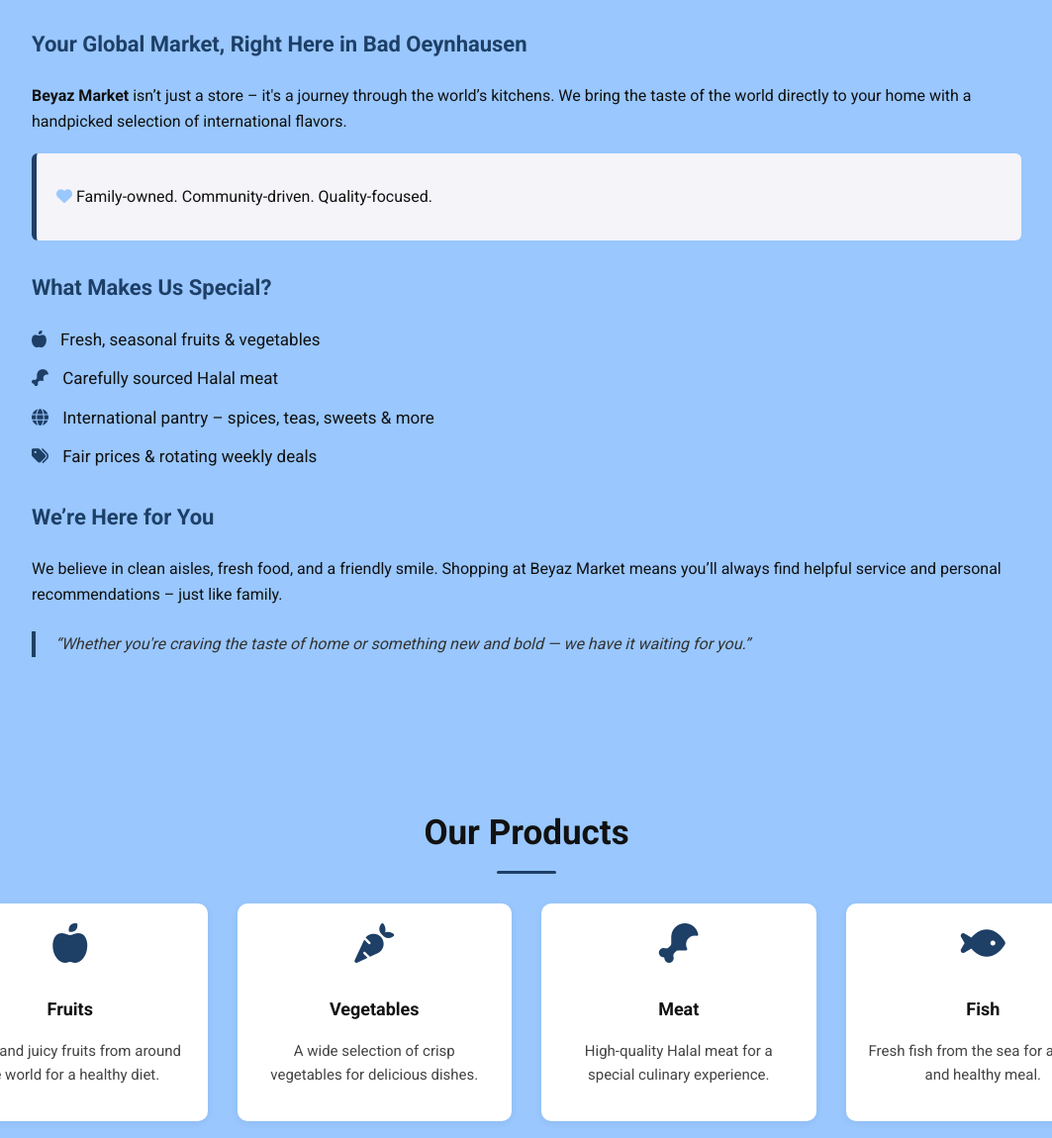
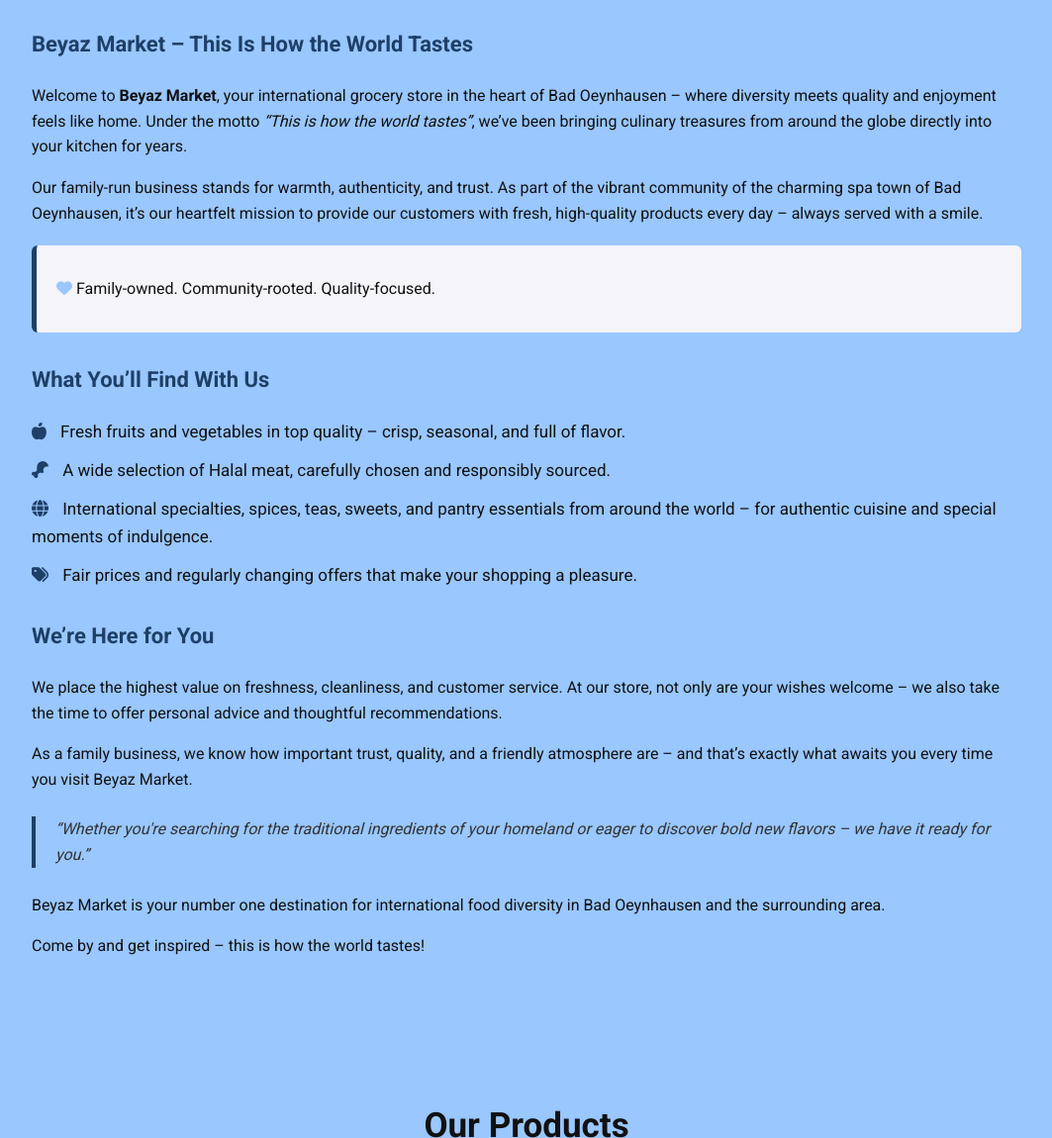
Before and after one commit to rasadli/beyazmarket, a plain HTML site: page index.html in a window 1280 px wide. Shown: the part 937-2087 px from the top of the page at 99% size, without its empty margins (108-1171 px from the left). Drawn offline with Linux system fonts and the light colour scheme.

Commit message:
fixes on website

```diff
--- a/css/style.css
+++ b/css/style.css
@@ -43,7 +43,7 @@ header {
 
 .home {
     height: 86vh;
-    background: url('../images/footer_bg.jpg') no-repeat center center/cover;
+    /* background: url('../images/footer_bg.jpg') no-repeat center center/cover; */
     display: flex;
     align-items: center;
     justify-content: center;
--- a/index.html
+++ b/index.html
@@ -41,34 +41,60 @@
     <section class="about" id="about">
         <h2>About Us</h2>
 
-        <h3>Your Global Market, Right Here in Bad Oeynhausen</h3>
+        <h3>Beyaz Market – This Is How the World Tastes</h3>
         <p>
-            <strong>Beyaz Market</strong> isn’t just a store – it's a journey through the world’s kitchens. We bring the
-            taste of the world directly to your home with a handpicked selection of international flavors.
+            Welcome to <strong>Beyaz Market</strong>, your international grocery store in the heart of Bad Oeynhausen –
+            where diversity meets quality and enjoyment feels like home.
+            Under the motto <em>“This is how the world tastes”</em>, we’ve been bringing culinary treasures from around
+            the globe directly into your kitchen for years.
+        </p>
+
+        <p>
+            Our family-run business stands for warmth, authenticity, and trust. As part of the vibrant community of the
+            charming spa town of Bad Oeynhausen, it’s our heartfelt mission to provide our customers with fresh,
+            high-quality products every day – always served with a smile.
         </p>
 
         <div class="highlight-box">
-            <p><i class="fas fa-heart"></i> Family-owned. Community-driven. Quality-focused.</p>
+            <p><i class="fas fa-heart"></i> Family-owned. Community-rooted. Quality-focused.</p>
         </div>
 
-        <h3>What Makes Us Special?</h3>
+        <h3>What You’ll Find With Us</h3>
         <ul class="icon-list">
-            <li><i class="fas fa-apple-alt"></i> Fresh, seasonal fruits & vegetables</li>
-            <li><i class="fas fa-drumstick-bite"></i> Carefully sourced Halal meat</li>
-            <li><i class="fas fa-globe"></i> International pantry – spices, teas, sweets & more</li>
-            <li><i class="fas fa-tags"></i> Fair prices & rotating weekly deals</li>
+            <li><i class="fas fa-apple-alt"></i> Fresh fruits and vegetables in top quality – crisp, seasonal, and full
+                of flavor.</li>
+            <li><i class="fas fa-drumstick-bite"></i> A wide selection of Halal meat, carefully chosen and responsibly
+                sourced.</li>
+            <li><i class="fas fa-globe"></i> International specialties, spices, teas, sweets, and pantry essentials from
+                around the world – for authentic cuisine and special moments of indulgence.</li>
+            <li><i class="fas fa-tags"></i> Fair prices and regularly changing offers that make your shopping a
+                pleasure.</li>
         </ul>
 
         <h3>We’re Here for You</h3>
         <p>
-            We believe in clean aisles, fresh food, and a friendly smile. Shopping at Beyaz Market means you’ll always
-            find helpful service and personal recommendations – just like family.
+            We place the highest value on freshness, cleanliness, and customer service. At our store, not only are your
+            wishes welcome – we also take the time to offer personal advice and thoughtful recommendations.
+        </p>
+        <p>
+            As a family business, we know how important trust, quality, and a friendly atmosphere are – and that’s
+            exactly what awaits you every time you visit Beyaz Market.
         </p>
 
         <blockquote>
-            “Whether you're craving the taste of home or something new and bold — we have it waiting for you.”
+            “Whether you're searching for the traditional ingredients of your homeland or eager to discover bold new
+            flavors – we have it ready for you.”
         </blockquote>
+
+        <p>
+            Beyaz Market is your number one destination for international food diversity in Bad Oeynhausen and the
+            surrounding area.
+        </p>
+        <p>
+            Come by and get inspired – this is how the world tastes!
+        </p>
     </section>
+
 
     <section class="products" id="products">
         <h2>Our Products</h2>
```
